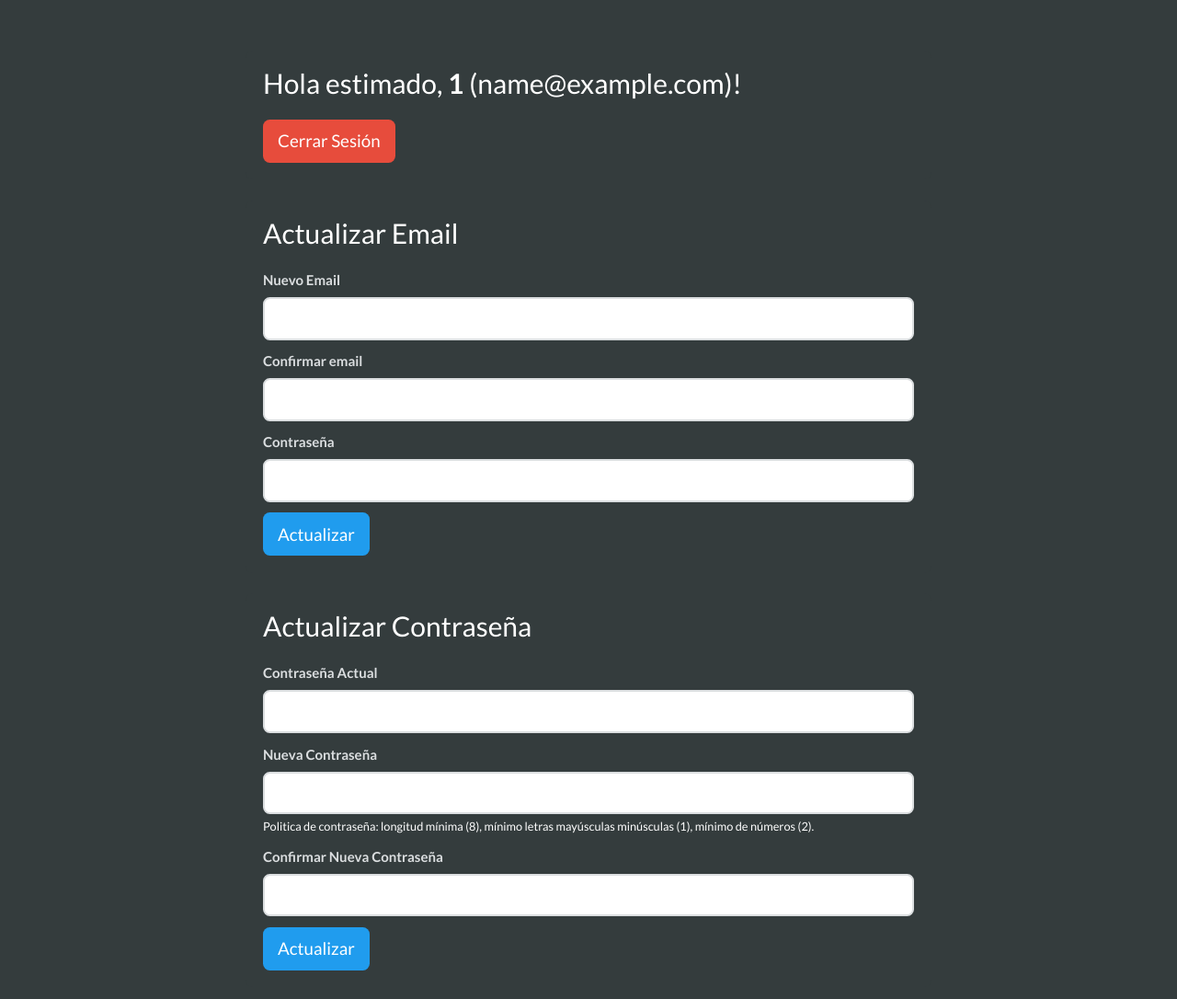
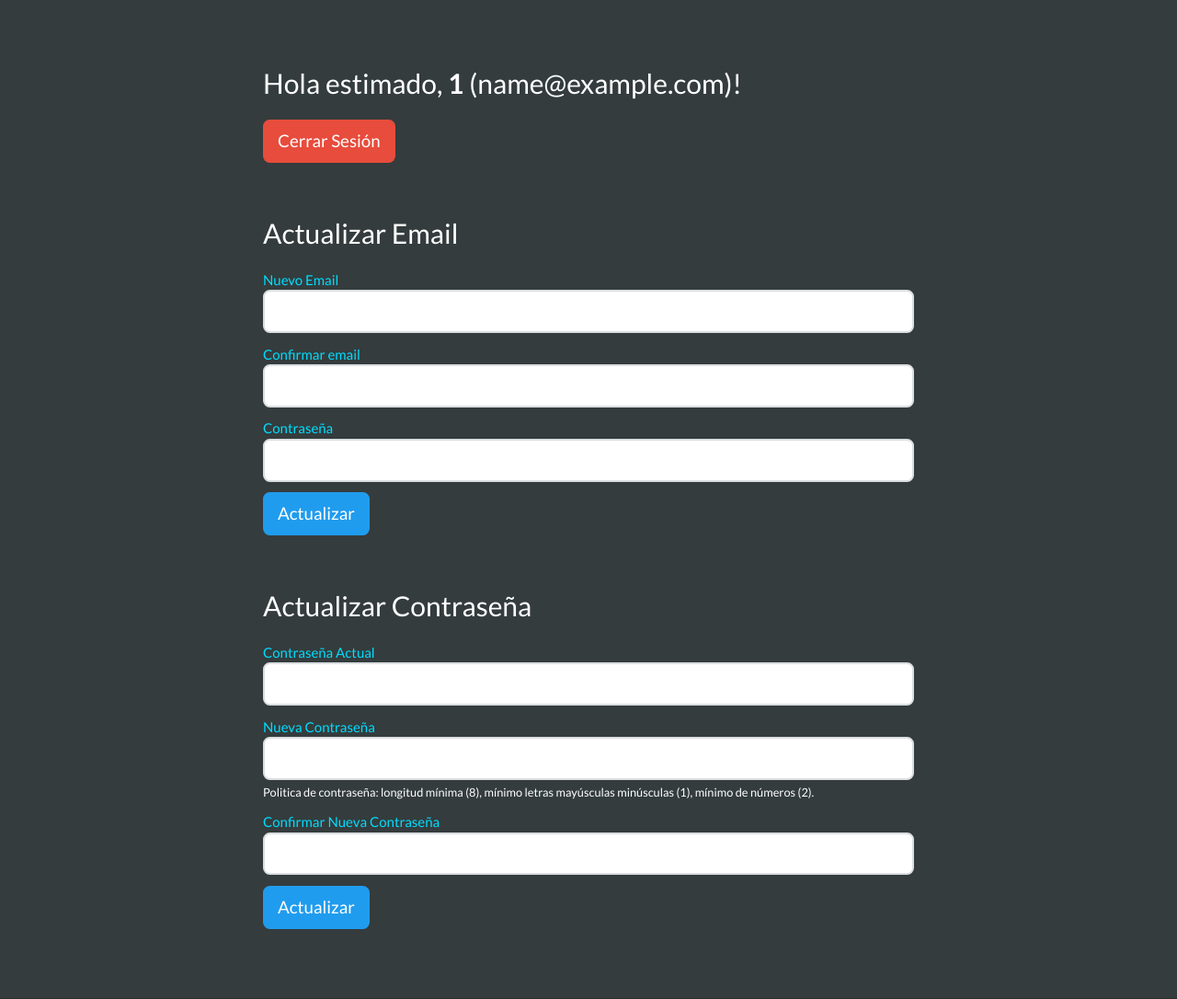
Before and after one commit to Monitore1209/MONITOREO-TLPG, a Flask app: template ipmon/templates/account.html in a window 1280 px wide. Shown: the part 81-1167 px from the top of the page at 92% size. Run offline with Flask 2, Linux system fonts and the light colour scheme; the template is opened without the code that fills it: values that come from a table or form of the project are taken from there, others are empty; the visitor is signed in with stand-in values (Sample User, id 1); some libraries are stand-ins or nearby versions.

Commit message:
Update account.html

```diff
--- a/ipmon/templates/account.html
+++ b/ipmon/templates/account.html
@@ -15,19 +15,19 @@
             {{ email_form.hidden_tag() }}
             <div class="field">
                 <div class="control">
-                    {{ email_form.email.label(class_="label") }}
+                    {{ email_form.email.label(style="color: #00ddff;") }}
                     {{ email_form.email(class_="input is-medium") }}
                 </div>
             </div>
             <div class="field">
                 <div class="control">
-                    {{ email_form.email_verify.label(class_="label") }}
+                    {{ email_form.email_verify.label(style="color: #00ddff;") }}
                     {{ email_form.email_verify(class_="input is-medium") }}
                 </div>
             </div>
             <div class="field">
                 <div class="control">
-                    {{ email_form.password.label(class_="label") }}
+                    {{ email_form.password.label(style="color: #00ddff;") }}
                     {{ email_form.password(class_="input is-medium") }}
                 </div>
             </div>
@@ -40,20 +40,20 @@
             {{ password_form.hidden_tag() }}
             <div class="field">
                 <div class="control">
-                    {{ password_form.current_password.label(class_="label") }}
+                    {{ password_form.current_password.label(style="color: #00ddff;") }}
                     {{ password_form.current_password(class_="input is-medium") }}
                 </div>
             </div>
             <div class="field">
                 <div class="control">
-                    {{ password_form.new_password.label(class_="label") }}
+                    {{ password_form.new_password.label(style="color: #00ddff;") }}
                     {{ password_form.new_password(class_="input is-medium") }}
                     <p class="help">{{ password_form.new_password.description }}</p>
                 </div>
             </div>
             <div class="field">
                 <div class="control">
-                    {{ password_form.verify_password.label(class_="label") }}
+                    {{ password_form.verify_password.label(style="color: #00ddff;") }}
                     {{ password_form.verify_password(class_="input is-medium") }}
                 </div>
             </div>
```
